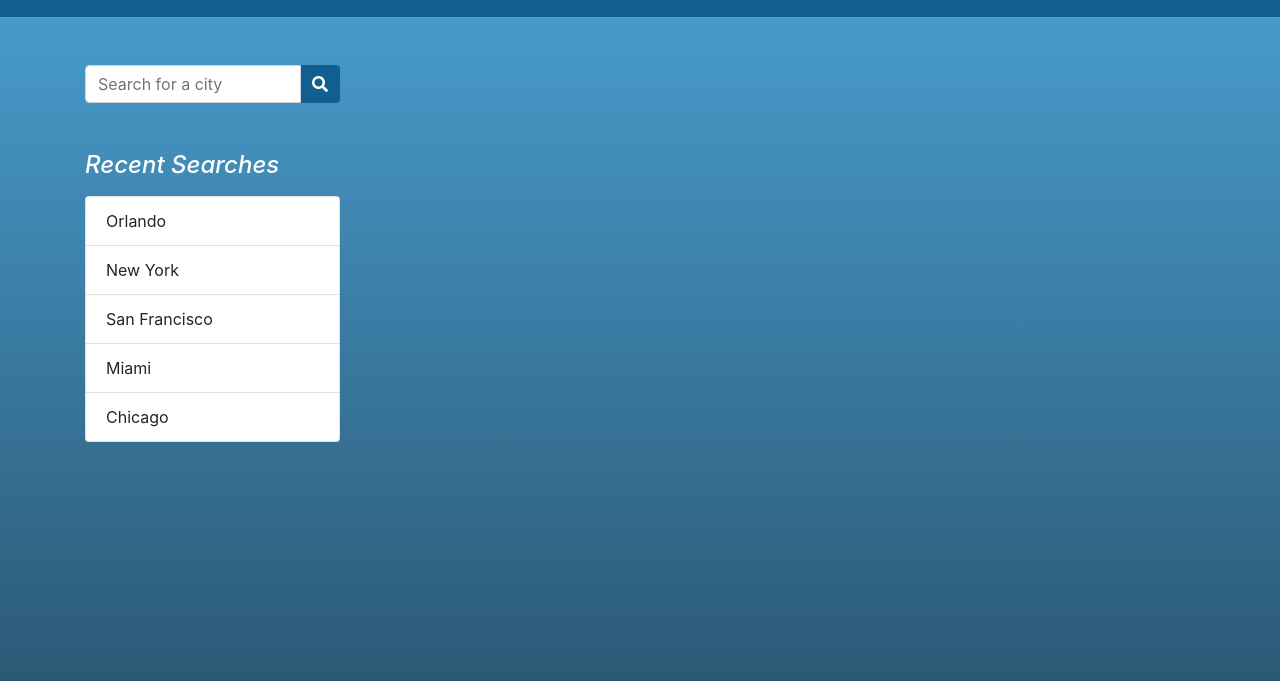
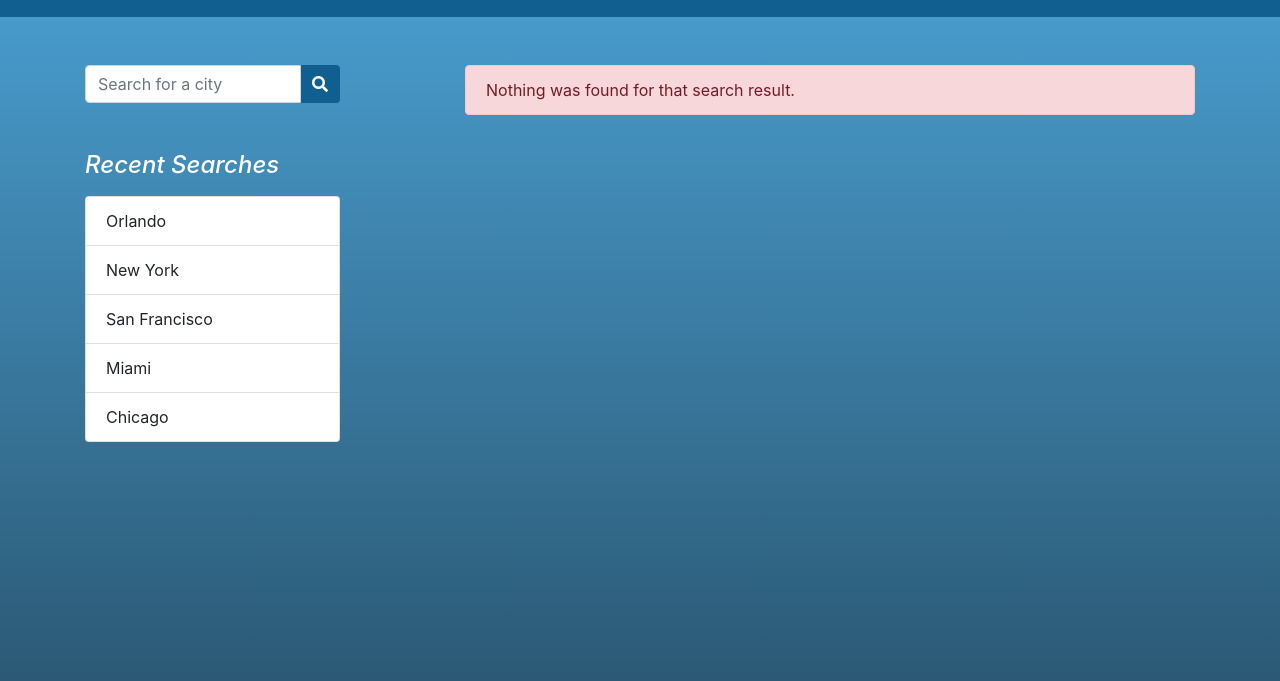
Before and after one commit to yarocruz/weather-dashboard, a plain HTML site: page index.html in a window 1280 px wide. Both pictures are taken after a click on the element 320 px from the left and 147 px from the top of the page. Shown: the part 63-744 px from the top of the page. Drawn offline with nearby package versions, Linux system fonts and the light colour scheme; no server answers.

Commit message:
added a .catch to ajax request to display an alert to user

```diff
--- a/app.js
+++ b/app.js
@@ -53,7 +53,7 @@ function getCityWeather() {
         method: 'get'
     }).then((res) => {
 
-        if (!cities.includes(city) && city !== '' && res) {
+        if (!cities.includes(city) && city !== '') {
             cities.unshift(city);
             cities.pop();
             renderCities();
@@ -81,6 +81,8 @@ function getCityWeather() {
             `);
         $('.input-search').val('')
         $('#today').prepend(todaysContainer);
+    }).catch((error) => {
+        $('.alert').css('display', 'block');
     })
 
     $('.forecast-row').empty();
--- a/assets/css/main.css
+++ b/assets/css/main.css
@@ -59,6 +59,10 @@ i.today {
 	font-size: 1.5em;
 }
 
+.alert {
+	display: none;
+}
+
 .temp-list li {
 	color: white;
 }
--- a/index.html
+++ b/index.html
@@ -47,6 +47,10 @@
 
             <div class="col offset-md-1">
 
+                <div class="alert alert-danger mt-5" role="alert">
+                    Nothing was found for that search result.
+                </div>
+
                 <div id="today"></div>
 
                 <div class="row mt-5 forecast-row"></div>
```
